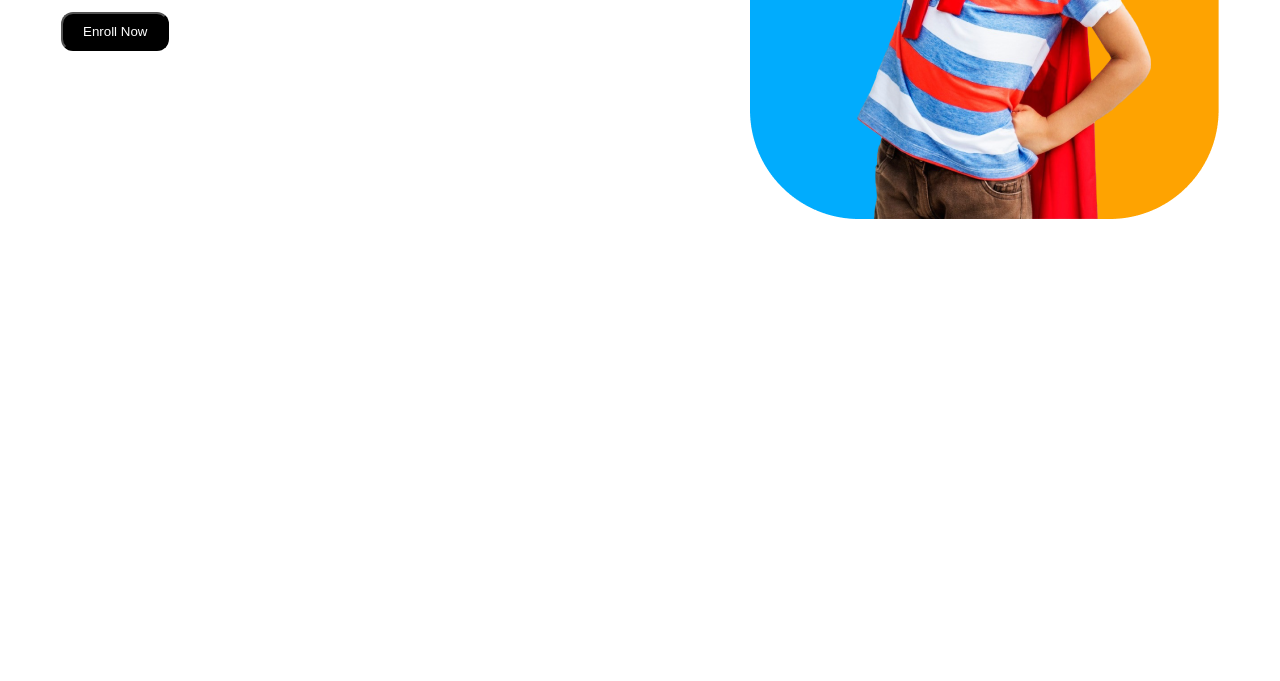
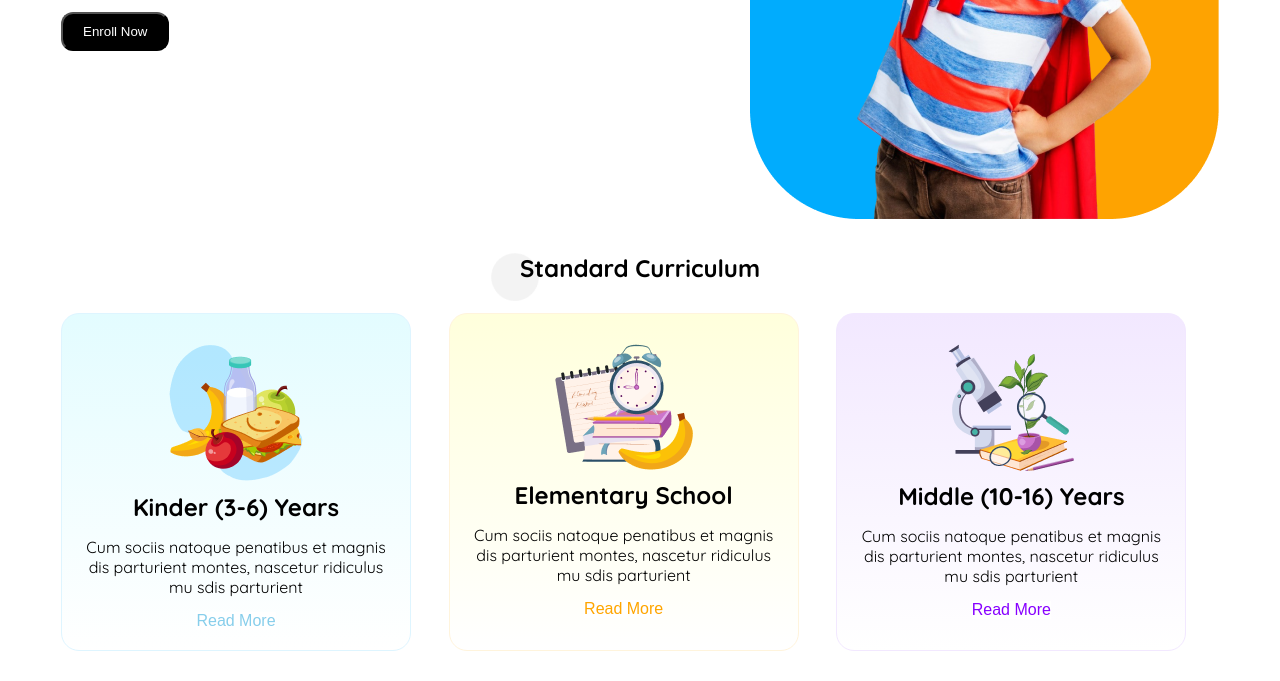
Before and after one commit to nusratsetu/assignment-2, a plain HTML site: page index.html in a window 1280 px wide. Shown: the part 450-1131 px from the top of the page. Before the commit the page ends 800 px from the top, so only its background shows below. Drawn offline with Linux system fonts and the light colour scheme.

Commit message:
added new styles

```diff
--- a/index.html
+++ b/index.html
@@ -46,7 +46,44 @@
 
     </header>
     <main>
+        <section class="curriculum-section">
+            <h1 class="Standard-title">Standard Curriculum</h1>
+            <div class="card-section">
+                <div class="card-1 display-flex">
+                    <img class="card-img" src="assets/kinder.png" alt="">
+                    <h1>Kinder (3-6) Years</h1>
+                    <p class="card-para">Cum sociis natoque penatibus et magnis
+                        dis parturient montes, nascetur ridiculus
+                        mu sdis parturient
+                    </p>
+                    <button class="card-1-btn">Read More</button>
+                </div>
 
+
+                <div class="card-2 display-flex">
+                    <img class="card-img" src="assets/elementary.png" alt="">
+                    <h1>Elementary School</h1>
+                    <p class="card-para">Cum sociis natoque penatibus et magnis
+                        dis parturient montes, nascetur ridiculus
+                        mu sdis parturient
+
+                    </p>
+                    <button class="card-2-btn">Read More</button>
+                </div>
+
+
+                <div class="card-3 display-flex">
+                    <img class="card-img" src="assets/middle.png" alt="">
+                    <h1>Middle (10-16) Years</h1>
+                    <p class="card-para">Cum sociis natoque penatibus et magnis
+                        dis parturient montes, nascetur ridiculus
+                        mu sdis parturient
+                    </p>
+                    <button class="card-3-btn">Read More</button>
+                </div>
+
+            </div>
+        </section>
     </main>
     <footer>
 
--- a/style.css
+++ b/style.css
@@ -111,6 +111,93 @@ hr{
     margin-top: 15px;
 }
 
+.curriculum-section{
+    background-image: url(assets/bg.png);
+}
+
+.Standard-title{
+    text-align: center;
+    margin-top: 30px;
+}
+
+
+.card-section{
+    display: grid;
+    grid-template-columns: repeat(3, 1fr);
+    gap: 5px;
+    max-width: 1158px;
+    margin: 30px auto;
+
+}
+
+.curriculum-section{
+    align-items: center;
+}
+
+.card-1{
+    flex-direction: column;
+    text-align: center;
+    align-items: center;
+    border: 1px solid #DEF5FF;
+    border-radius: 18px;
+    padding: 20px;
+    max-width: 350px;
+    max-height: 470px;
+    background: linear-gradient(-.1deg, #ffffff, #e3fcff);
+}
+
+.card-img {
+    margin: 10px auto;
+    max-width: 100%;
+}
+
+.card-para{
+    margin: 15px auto;
+}
+
+.card-1-btn{
+    border: none;
+    background-color: white;
+    color: skyblue;
+    font-size: 1rem;
+}
+.card-2{
+    flex-direction: column;
+    text-align: center;
+    align-items: center;
+    border: 1px solid #FFF4DC;
+    border-radius: 18px;
+    padding: 20px;
+    max-width: 350px;
+    max-height: 470px;
+    background: linear-gradient(-.1deg, #ffffff, #FFFFDC);
+
+}
+
+.card-2-btn{
+    border: none;
+    background-color: white;
+    color: orange;
+    font-size: 1rem;
+}
+.card-3{
+    flex-direction: column;
+    text-align: center;
+    align-items: center;
+    border: 1px solid #F2E8FF;
+    border-radius: 18px;
+    padding: 20px;
+    max-width: 350px;
+    max-height: 470px;
+    background: linear-gradient(-.1deg, #ffffff, #F2E8FF);
+}
+
+.card-3-btn{
+    border: none;
+    background-color: white;
+    color: #8700FF;
+    font-size: 1rem;
+}
 
 
 
```
